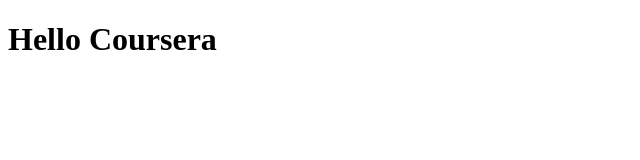
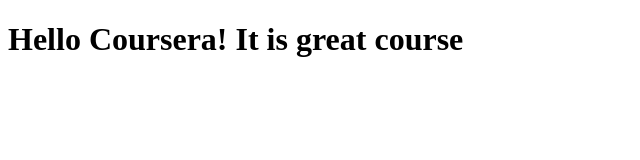
Before and after one commit to Faridun90/Faridun90.coursera-test, a plain HTML site: page site/index.html in a window 1280 px wide. Shown: the whole page, without its empty margins (0-640 px from the left). Drawn offline with Linux system fonts and the light colour scheme.

Commit message:
Small addition to our page content.

```diff
--- a/site/index.html
+++ b/site/index.html
@@ -9,7 +9,7 @@
 </head>
 
 <body>
-    <h1>Hello Coursera</h1>
+    <h1>Hello Coursera! It is great course</h1>
 </body>
 
 </html>
```
Also changed, not shown: 1 other file.
